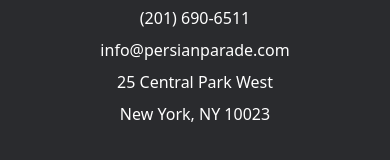
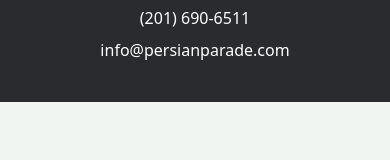
Before and after one commit to ColbyHman/persian-parade-website, a React (Vite) app: page / in a window 390 px wide. Shown: the part 10861-11021 px from the top of the page. After the commit the page ends 10963 px from the top, so only its background shows below. Built offline with nearby package versions, Linux system fonts and the light colour scheme.

Commit message:
Remove street address from footer contact block
The footer now carries only the phone number and email. The full mailing
address remains on the contact page, which is where someone looking for it
would go.

Build and lint pass locally.

```diff
--- a/src/components/Footer.jsx
+++ b/src/components/Footer.jsx
@@ -24,8 +24,6 @@
           <h3 className="text-lg font-semibold mb-2">Contact Us</h3>
           <p>(201) 690-6511</p>
           <p>info@persianparade.com</p>
-          <p>25 Central Park West</p>
-          <p>   New York, NY 10023</p>
         </div>
       </div>
     </footer>
```
